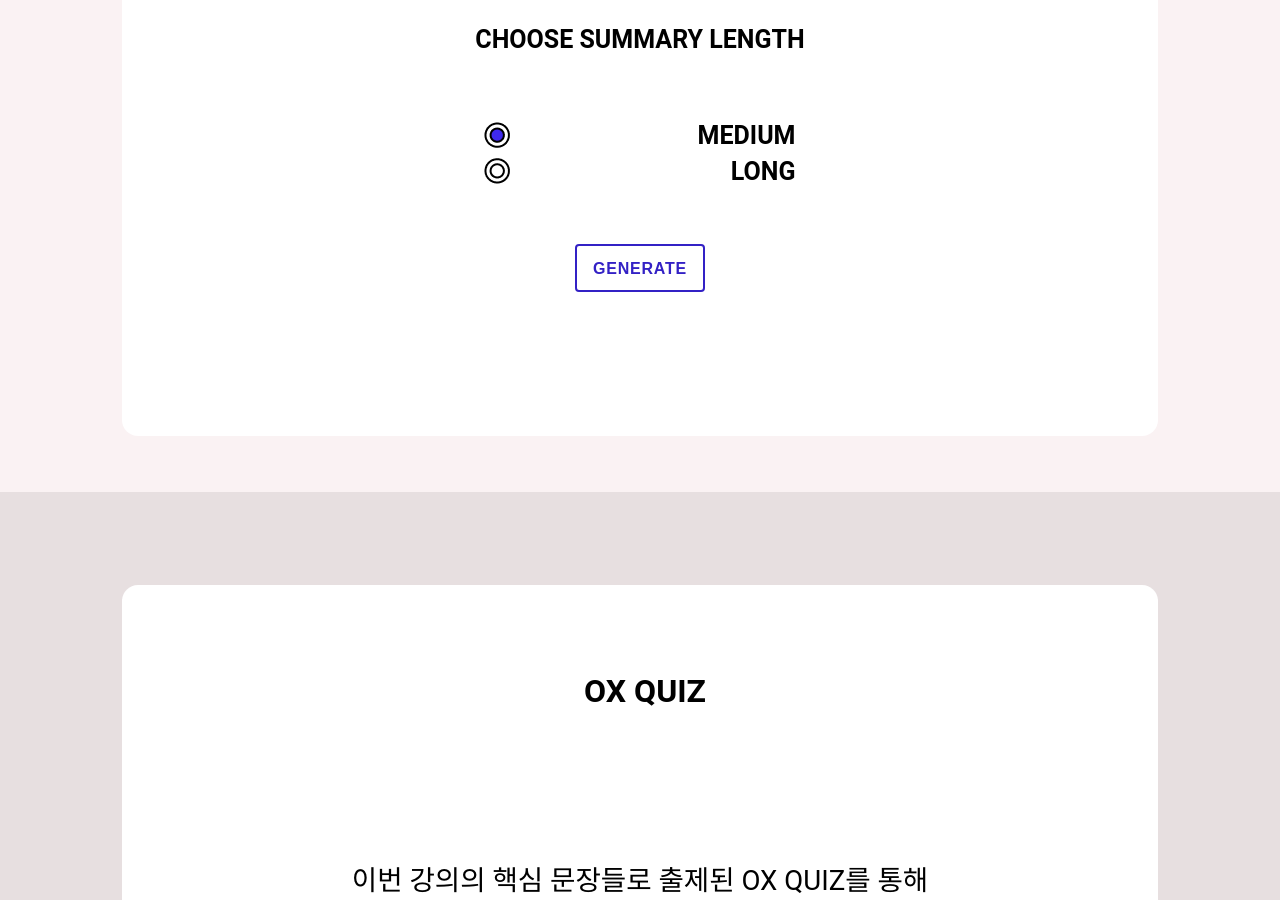
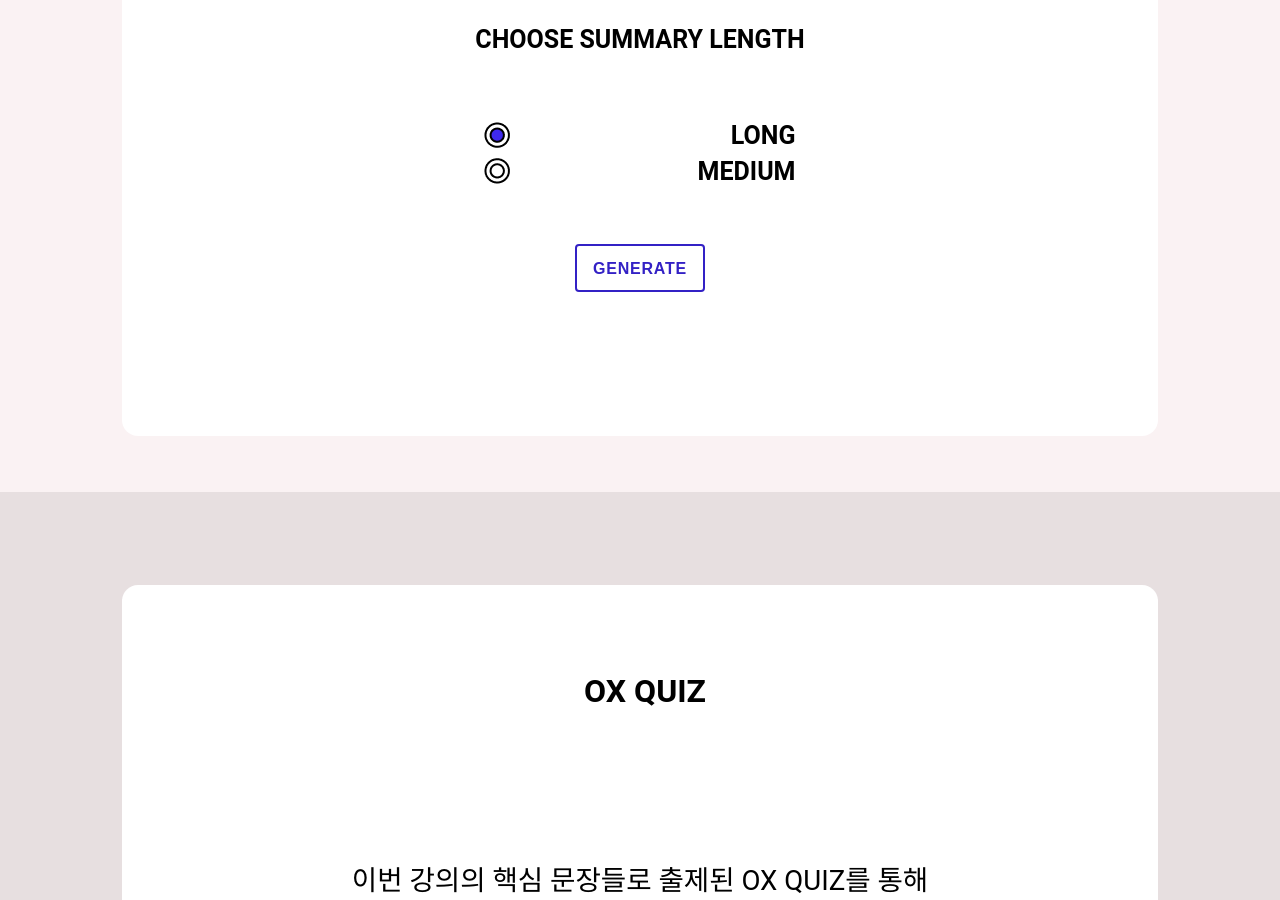
Before and after one commit to 89OutOf10/AweSum-FE, a React (Create React App) app: page / in a window 1280 px wide. Shown: the part 1180-2080 px from the top of the page. Built offline with nearby package versions, Linux system fonts and the light colour scheme.

Commit message:
modified length - Summary

```diff
--- a/src/components/summary/Summary.js
+++ b/src/components/summary/Summary.js
@@ -33,29 +33,18 @@ const SubWrapper = styled.div`
 `;
 
 const Summary = ({ ...props }) => {
-  // button
-  const [checkedMedium, setCheckedMedium] = useState(true);
-  const onClick = (e) => {
-    setCheckedMedium(!checkedMedium);
-    setCheckedLong(!checkedLong);
-  };
-
-  const [checkedLong, setCheckedLong] = useState(false);
-  const onClick2 = (e) => {
-    setCheckedLong(!checkedLong);
-    setCheckedMedium(!checkedMedium);
+  const [length, setLength] = useState(2);
+  const _onClick = (id) => {
+    setLength(id);
   };
 
   // modal
   const [openModal, setOpenModal] = useState(false);
-
   const _handleModal = () => {
     setOpenModal(!openModal);
-    // console.log('changed visibility');
   };
-
   // 인자값 받아오기 (medium / long 뭐 선택했는지) - 연결시
-  const onClick3 = (e) => {
+  const onGenerate = (e) => {
     _handleModal();
   };
 
@@ -65,14 +54,24 @@ const Summary = ({ ...props }) => {
         CHOOSE SUMMARY LENGTH
       </Text>
       <SubWrapper>
-        <RadioButton onClick={onClick} checked={checkedMedium} />
+        <RadioButton
+          onClick={() => {
+            _onClick(2);
+          }}
+          checked={length === 2}
+        />
+        <Text>LONG</Text>
+      </SubWrapper>
+      <SubWrapper>
+        <RadioButton
+          onClick={() => {
+            _onClick(1);
+          }}
+          checked={length === 1}
+        />
         <Text>MEDIUM</Text>
       </SubWrapper>
-      <SubWrapper>
-        <RadioButton onClick={onClick2} checked={checkedLong} />
-        <Text>LONG</Text>
-      </SubWrapper>
-      <Button onClick={onClick3} style={{ marginTop: '60px' }}>
+      <Button onClick={onGenerate} style={{ marginTop: '60px' }}>
         GENERATE
       </Button>
       {openModal && <SummaryModal _handleModal={_handleModal} />}
```
